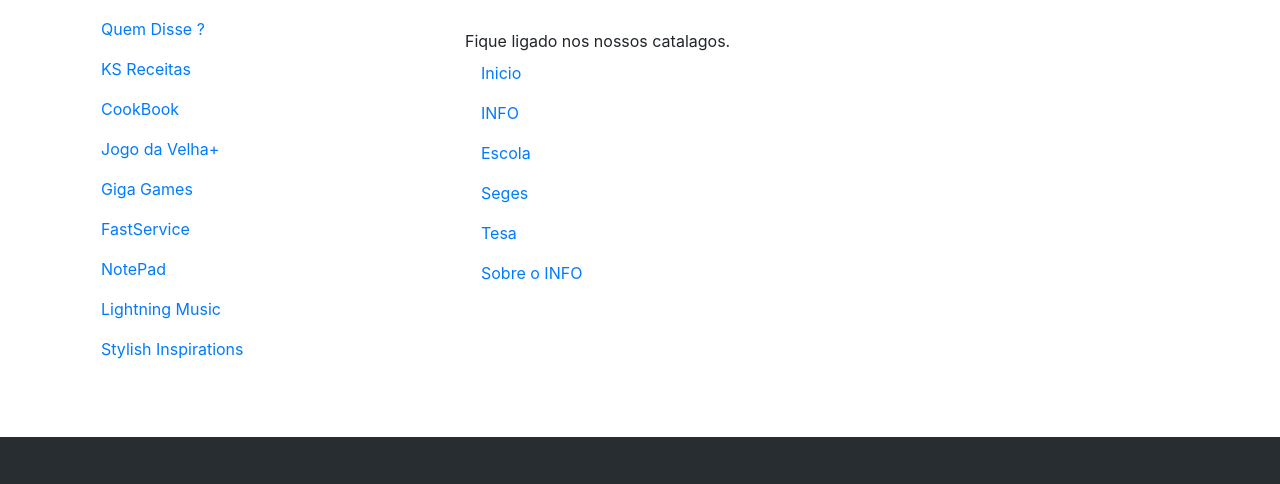
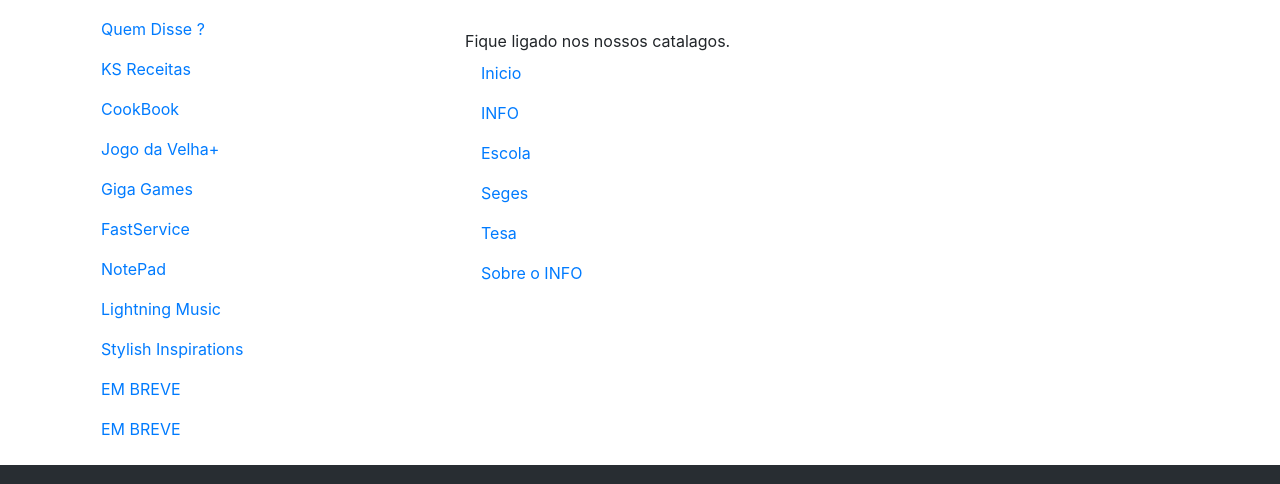
Before and after one commit to INFO-Liceu/INFO-Liceu, a plain HTML site: page index.html in a window 1280 px wide. Shown: the part 383-867 px from the top of the page. Drawn offline with nearby package versions, Linux system fonts and the light colour scheme.

Commit message:
Update index.html

```diff
--- a/index.html
+++ b/index.html
@@ -73,6 +73,9 @@
                             <a class="nav-link" href="">NotePad</a>
                             <a class="nav-link" href="">Lightning Music</a>
                             <a class="nav-link" href="">Stylish Inspirations</a>
+                            <a class="nav-link" href="">EM BREVE</a>
+                            <a class="nav-link" href="">EM BREVE</a>
+                            <a class="nav-link" href=""></a>
                         </li>
                     </ul>
                 </div>
```
